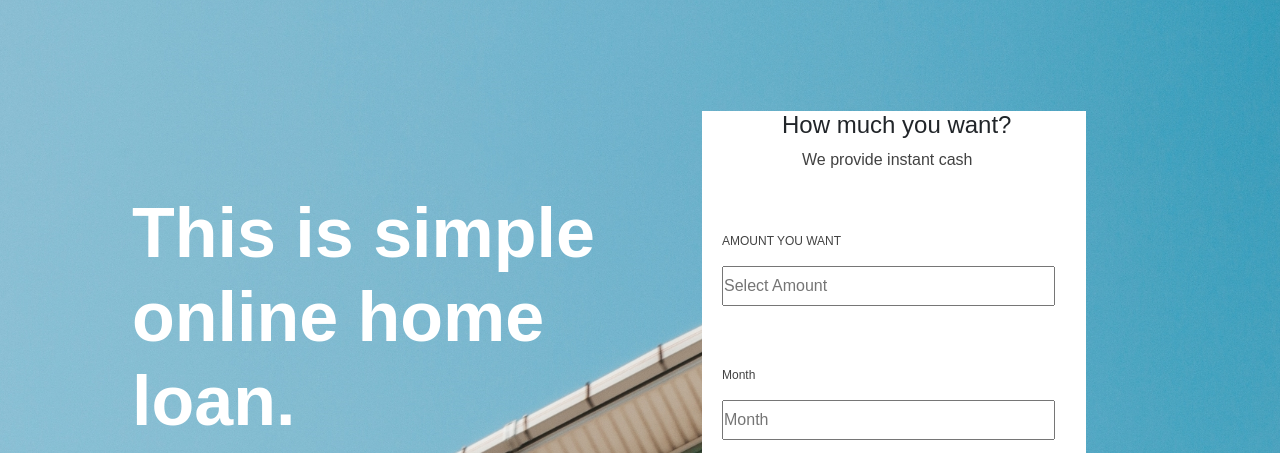
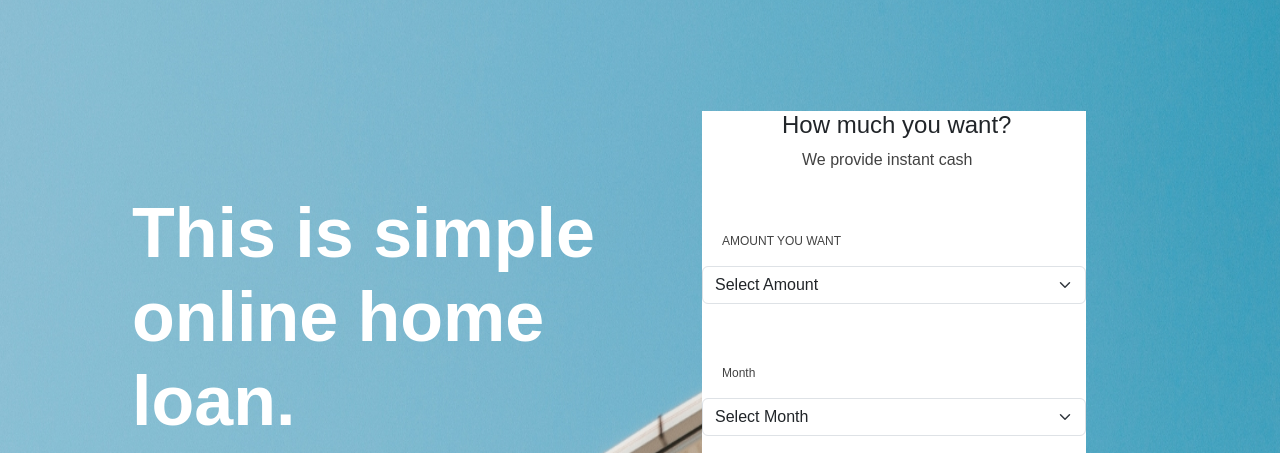
Before and after one commit to ARehmanDeveloper/web1, a plain HTML site: page index.html in a window 1280 px wide. Shown: the part 335-788 px from the top of the page. Drawn offline with nearby package versions, Linux system fonts and the light colour scheme.

Commit message:
Update index.html
form change

```diff
--- a/index.html
+++ b/index.html
@@ -32,7 +32,7 @@
         .diva{
             background-image: url(img/10001.jpg);
             background-size: 100% 100%;
-            min-height: 100vh;
+            min-height: 120vh;
             max-height: auto;
 
         }
@@ -452,9 +452,19 @@
                 <h4 class="mt-5">How much you want?</h4>
                 <p>We provide instant cash</p>
                 <p class="p1">AMOUNT YOU WANT</p>
-                <input type=" text" placeholder="Select Amount">
+                <select class="form-select" aria-label="Default select example">
+  <option selected>Select Amount</option>
+  <option value="1">Category 1</option>
+  <option value="2">Category 2</option>
+  <option value="3">Category 3</option>
+</select>
                 <p class="p1">Month</p>
-                <input type=" month" placeholder="Month">
+                 <select class="form-select" aria-label="Default select example">
+  <option selected>Select Month</option>
+  <option value="1">Year</option>
+  <option value="2">Month</option>
+  <option value="3">Week</option>
+</select>
                 <P class="P2">You have to pay <span>0$</span></P>
                 <button class="btn2 text-center">Apply Loan</button>
                 <p class="p3">We provide online instant cash loan</p>
```
